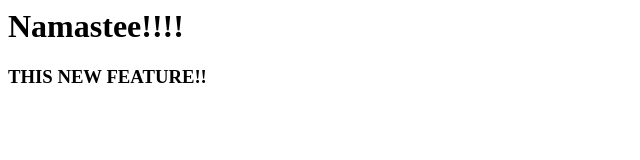
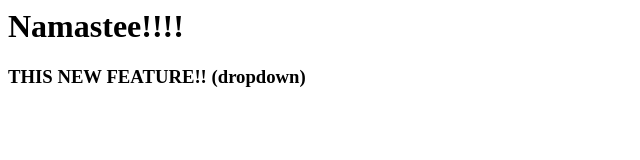
Before and after one commit to dipanjan2907/localrepo, a plain HTML site: page index.html in a window 1280 px wide. Shown: the whole page, without its empty margins (0-640 px from the left). Drawn offline with Linux system fonts and the light colour scheme.

Commit message:
Add dropdown

```diff
--- a/index.html
+++ b/index.html
@@ -1,2 +1,2 @@
 <h1>Namastee!!!!</h1>
-<h3>THIS NEW FEATURE!!</h3>
+<h3>THIS NEW FEATURE!! (dropdown)</h3>
```
